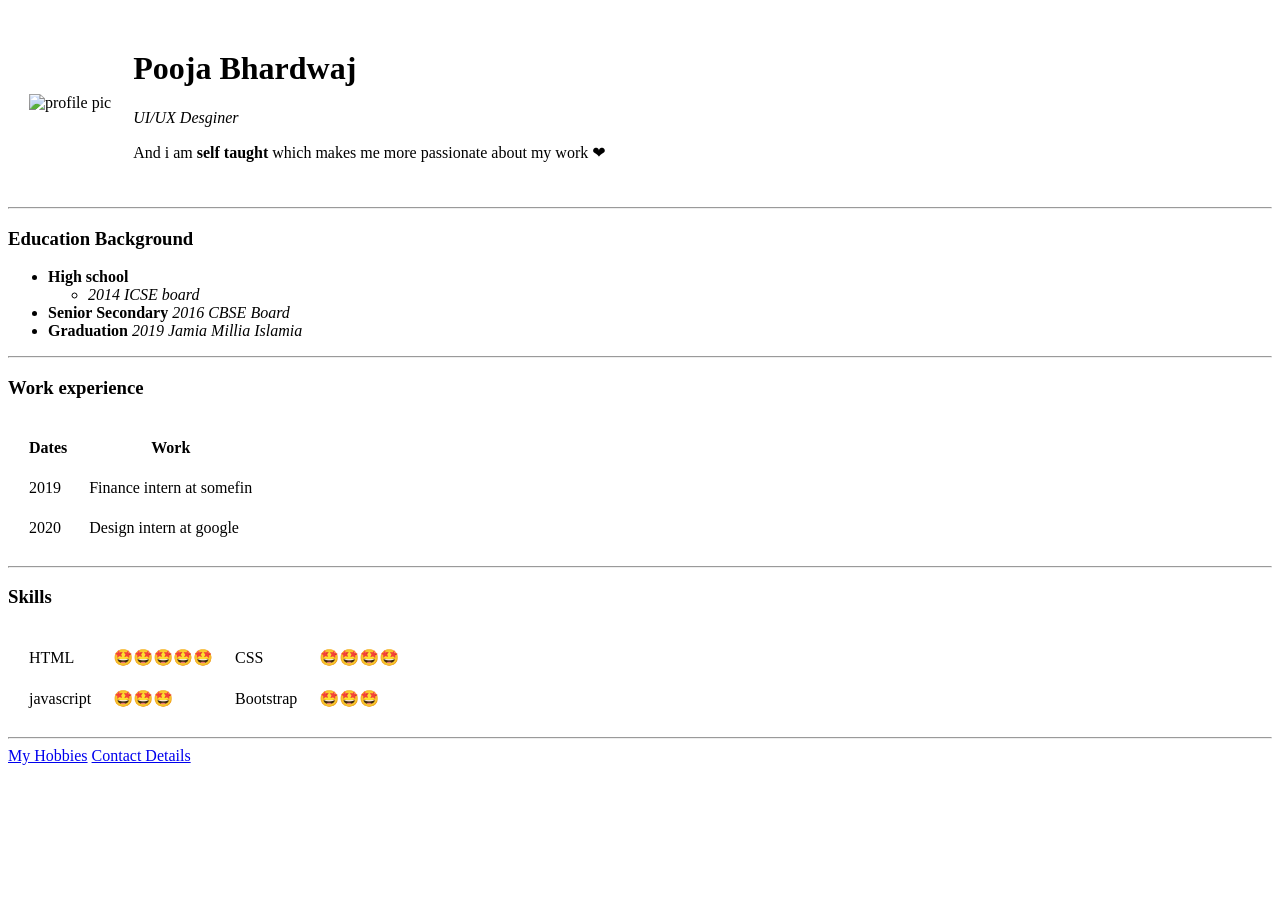
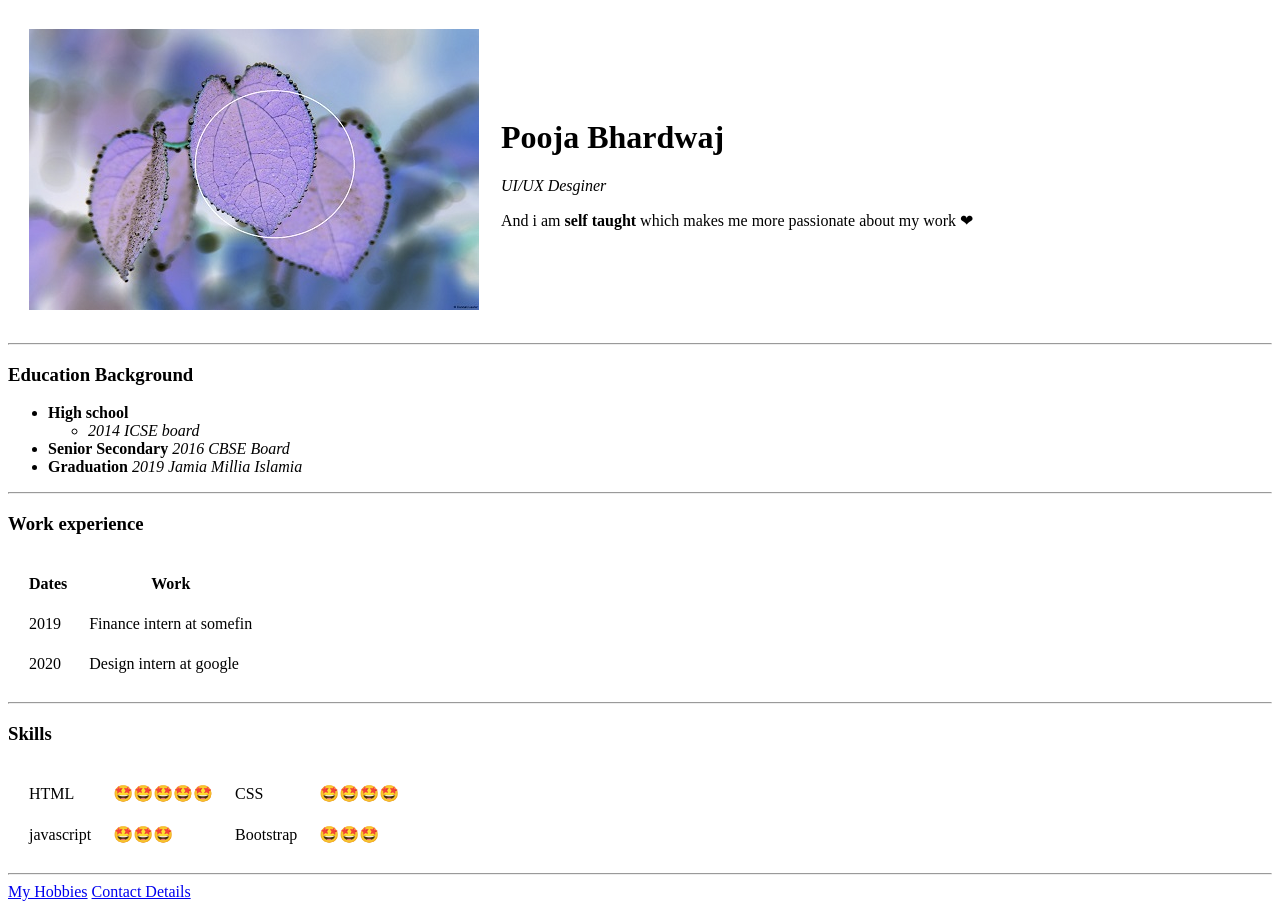
Before and after one commit to Po97oja/cv, a plain HTML site: page index.html in a window 1280 px wide. Before the commit the page ends 800 px from the top, so only its background shows below. Drawn offline with Linux system fonts and the light colour scheme.

Commit message:
Update index.html

```diff
--- a/index.html
+++ b/index.html
@@ -8,7 +8,7 @@
 <body>
     <table cellspacing="20">
         <tr>
-            <td> <img src="images/po1.jpg" alt="profile pic"</td>
+            <td> <img src="po1.jpg" alt="profile pic"</td>
             <td> <h1>Pooja Bhardwaj</h1> <p> <em> UI/UX Desginer </em></p>
                 <p> And i am <strong> self taught </strong>which makes me more passionate about my work &#10084;</p> </td>
         </tr>
```
